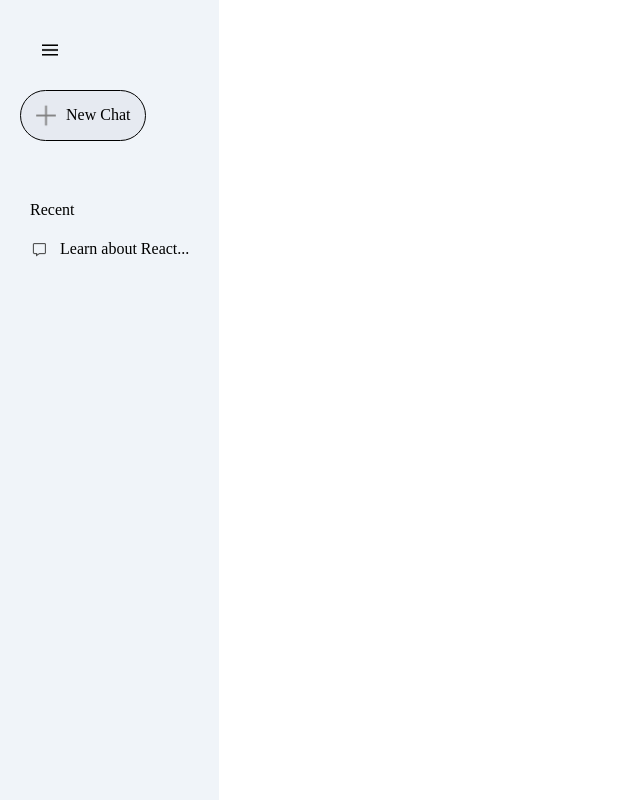
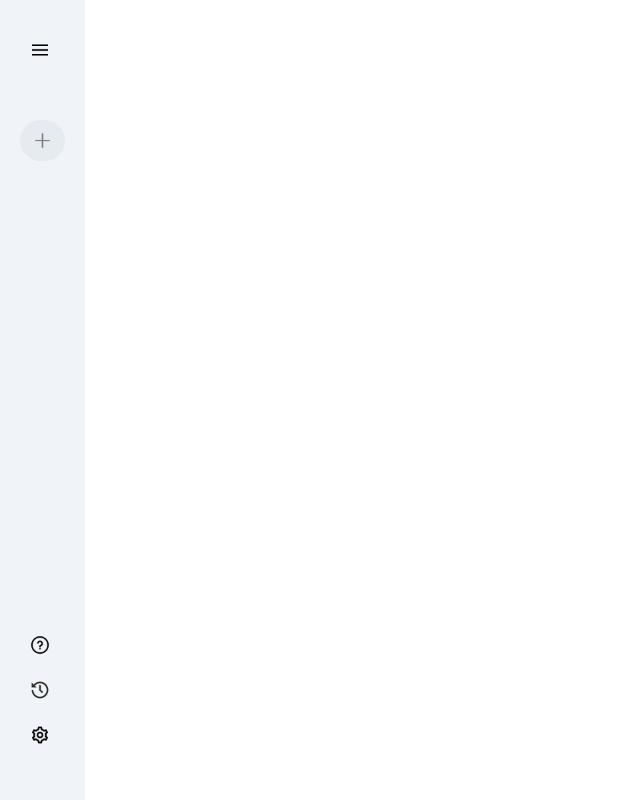
Before and after one commit to Vikash-thak12/My_Projects, a React (Vite) app in the folder Gemini-Clone/Gemini-Clone/: page / in a window 1280 px wide. Shown: the whole page, without its empty margins (0-640 px from the left). Built offline with nearby package versions, Linux system fonts and the light colour scheme.

Commit message:
Done with the sidebar of the webpage

```diff
--- a/Gemini-Clone/Gemini-Clone/src/component/Sidebar/Sidebar.css
+++ b/Gemini-Clone/Gemini-Clone/src/component/Sidebar/Sidebar.css
@@ -16,7 +16,7 @@
 .menu
 {
     display: block;
-    margin: 20px;
+    margin: 20px 10px 10px;
     cursor: pointer;
 }
 
@@ -26,12 +26,14 @@
     align-items: center;
     justify-content: center;
     gap: 10px;
-    margin: 10px 0;
-    border: 1px solid black;
+    margin: 50px 0;
     padding: 10px 15px;
     border-radius: 50px;
     cursor: pointer;
     background-color: #e6eaf1;
+}
+.chat img{
+    width: 15px;
 }
 .recent
 {
@@ -45,5 +47,31 @@
     align-items: center;
     gap: 10px;
     margin: 20px 0 50px;
+    padding: 10px;
+    cursor: pointer;
+    border-radius: 40px;
 
 }
+.recent-history:hover
+{
+    background-color: #e2e6eb;
+}
+.bottom
+{
+    margin-bottom: 20px;
+}
+.bottom-item
+{
+    display: flex;
+    align-items: center;
+    gap: 10px;
+    margin: 5px 0;
+    padding: 10px;
+    border-radius: 30px;
+    cursor: pointer;
+}
+
+.bottom-item:hover
+{
+    background-color: #e2e6eb;
+}
--- a/Gemini-Clone/Gemini-Clone/src/component/Sidebar/Sidebar.jsx
+++ b/Gemini-Clone/Gemini-Clone/src/component/Sidebar/Sidebar.jsx
@@ -1,28 +1,48 @@
-import React from 'react';
+import React, { useState } from 'react';
 import './Sidebar.css'
-import {assets} from '../../assets/assets';
+import { assets } from '../../assets/assets';
 
 const Sidebar = () => {
+
+  const [extended, setExtended] = useState(false);
+
   return (
     <div className="Sidebar">
       <div className="top">
-            <img className='menu' src={assets.menu_icon} />
+
+
+        <img onClick={() => setExtended(prev=>!prev)} className='menu' src={assets.menu_icon} />
         <div className="chat">
-              <img src={assets.plus_icon}  />
-              <p>New Chat</p>
+          <img src={assets.plus_icon} />
+          {extended?<p>New Chat</p>:null}
         </div>
 
+
+        {extended?
         <div className="recent">
           <p>Recent</p>
           <div className="recent-history">
-                <img src={assets.message_icon}  />
+            <img src={assets.message_icon} />
             <p>Learn about React...</p>
           </div>
         </div>
+        :null}
+
 
       </div>
       <div className="bottom">
-
+        <div className="bottom-item">
+          <img src={assets.question_icon} />
+          {extended?<p>Help</p>:null}
+        </div>
+        <div className="bottom-item">
+          <img src={assets.history_icon} />
+          {extended?<p>Activity</p>:null}
+        </div>
+        <div className="bottom-item">
+          <img src={assets.setting_icon} />
+          {extended?<p>Setting</p>:null}
+        </div>
       </div>
     </div>
   );
```
Lines whose indentation alone changed are shown as unchanged.
